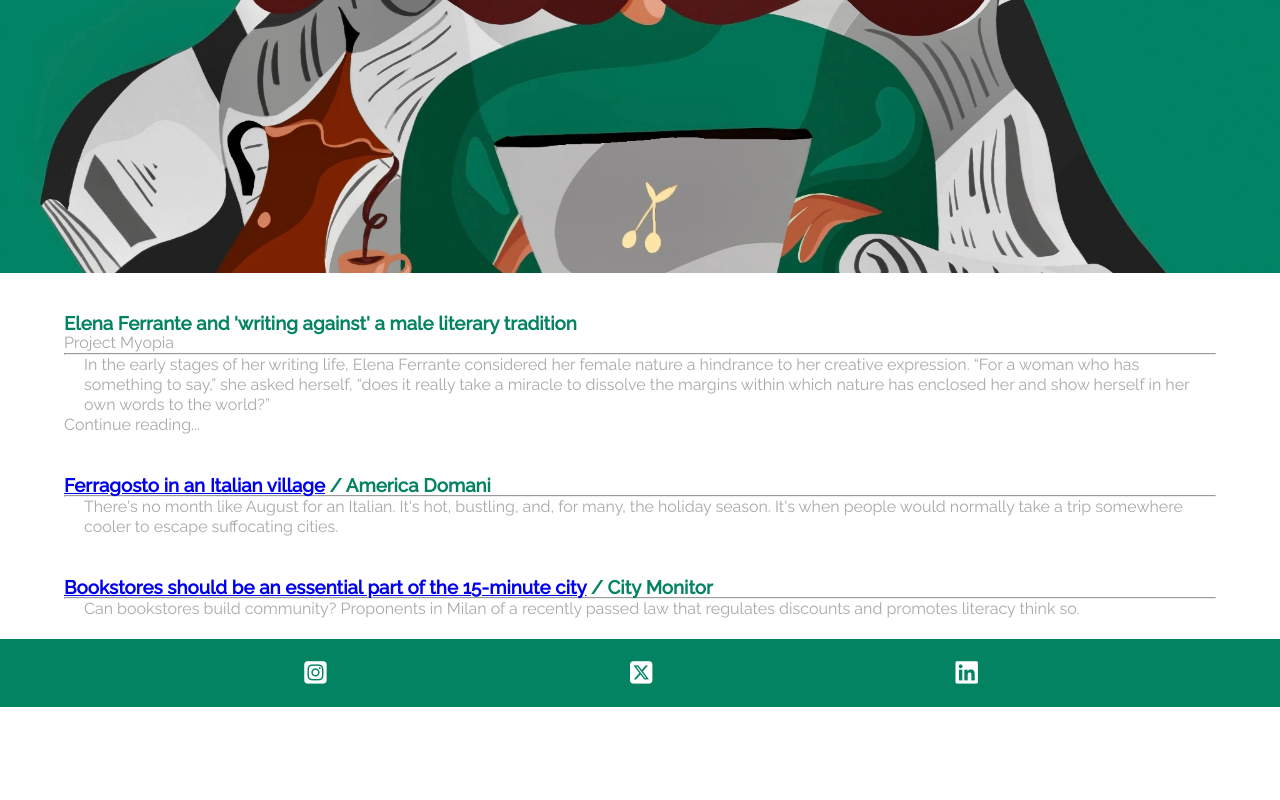
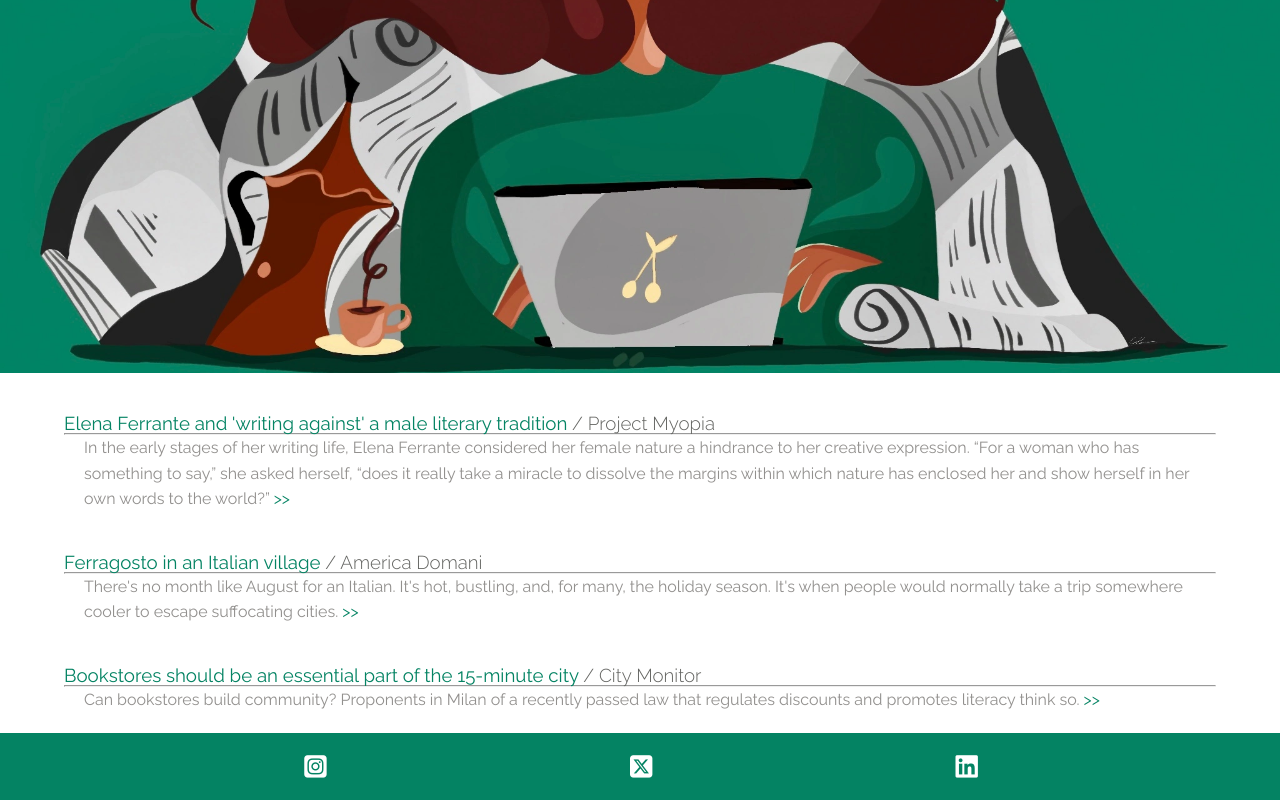
Before and after one commit to StefFrustagli/sfrustagli-freelance-journalist, a plain HTML site: page index.html in a window 1280 px wide. Shown: the part 537-1337 px from the top of the page. Before the commit the page ends 1244 px from the top, so only its background shows below. Drawn offline with Linux system fonts and the light colour scheme.

Commit message:
Add style to 'Selected writings' section to improve readability and navigation

```diff
--- a/assets/css/style.css
+++ b/assets/css/style.css
@@ -116,7 +116,7 @@ main {
 
 /* Hero section */
 #hero {
-    height: 700px;
+    height: 800px;
     width: 100%;
     background: url("../images/hero-image.webp") no-repeat center center/cover;
 }
@@ -126,7 +126,7 @@ main {
 #writings {
     width: 90%;
     margin: 20px auto;
-    color: #darkgrey;
+    color: #92908e;
 }
 
 #writings h2 {
@@ -134,8 +134,8 @@ main {
 }
 
 #writings h3 {
-    text-decoration: none;
     color: #048363;
+    font-weight: 400;
 }
 
 #writings div {
@@ -143,8 +143,19 @@ main {
     margin-bottom: 20px;
 }
 
+.article-link {
+    text-decoration: none;
+    color: #048363;
+}
+
+.publication {
+    color: #626360;
+    font-weight: 300;
+}
+
 #writings p {
     padding: 0 20px;
+    line-height: 1.6;
 }
 
 /* Footer */
--- a/index.html
+++ b/index.html
@@ -13,6 +13,9 @@
       name="keywords"
       content="Stefania Frustagli, Frustagli, journalist, freelancer, freelance journalist, Italian freelancer, Italian journalist, journalism, portfolio, articles, writing, blog"
     />
+
+    <!-- Meta tag to allow different devices to scake the content-->
+    <meta name="viewport" content="width=device-width, initial-scale=1.0" />
 
     <!-- Title -->
     <title>Stefania Frustagli, freelance journalist</title>
@@ -83,38 +86,72 @@
       <section id="writings">
         <h2>Selected writings</h2>
         <div>
-                <br>
-                <h3> Elena Ferrante and 'writing against' a male literary tradition </h3> Project Myopia
-                <hr>
-                <p>In the early stages of her writing life, Elena Ferrante considered her female nature a hindrance to her creative
-                expression. “For a woman who has something to say,” she asked herself, “does it really take a miracle to dissolve the
-                margins within which nature has enclosed her and show herself in her own words to the world?”</p>
-                <div><a href="https://projectmyopia.com/elena-ferrante-and-writing-against-a-male-literary-tradition/" rel="external"
-                    target="_blank" hreflang="en"></a> Continue reading...</div>
+          <br />
+          <h3>
+            Elena Ferrante and 'writing against' a male literary tradition
+            <span class="publication"> / Project Myopia </span>
+          </h3>
+          <hr />
+          <p>
+            In the early stages of her writing life, Elena Ferrante considered
+            her female nature a hindrance to her creative expression. “For a
+            woman who has something to say,” she asked herself, “does it really
+            take a miracle to dissolve the margins within which nature has
+            enclosed her and show herself in her own words to the world?”
+            <a
+              class="article-link"
+              href="https://projectmyopia.com/elena-ferrante-and-writing-against-a-male-literary-tradition/"
+              rel="external"
+              target="_blank"
+              hreflang="en"
+              >>></a
+            >
+          </p>
         </div>
 
         <div>
-                <br>
-                <h3><a href="https://americadomani.com/ferragosto-in-an-italian-village/" rel="external"
-                    target="_blank" hreflang="en">Ferragosto in an Italian village</a> / America Domani</h3>
-                    <hr>
-                <p>There's no month like August for an Italian. It's hot, bustling, and, for many, the holiday season. It's when people
-                would normally take a trip somewhere cooler to escape suffocating cities.</p>
-
+          <br />
+          <h3>
+            Ferragosto in an Italian village
+            <span class="publication"> / America Domani </span>
+          </h3>
+          <hr />
+          <p>
+            There's no month like August for an Italian. It's hot, bustling,
+            and, for many, the holiday season. It's when people would normally
+            take a trip somewhere cooler to escape suffocating cities.
+            <a
+              class="article-link"
+              href="https://americadomani.com/ferragosto-in-an-italian-village/#"
+              rel="external"
+              target="_blank"
+              hreflang="en"
+              >>></a
+            >
+          </p>
         </div>
 
         <div>
-                <br>
-                <h3><a href="https://citymonitor.ai/community/bookstores-should-be-an-essential-part-of-the-15-minute-city" rel="external" target="_blank" hreflang="en">Bookstores should be an essential part of the 15-minute city</a> / City Monitor </h3>
-                <hr>
-                <p>Can bookstores build community? Proponents in Milan of a recently passed law that regulates discounts and promotes
-                literacy think so.</p>
+          <br />
+          <h3>
+            Bookstores should be an essential part of the 15-minute city
+            <span class="publication"> / City Monitor </span>
+          </h3>
+          <hr />
+          <p>
+            Can bookstores build community? Proponents in Milan of a recently
+            passed law that regulates discounts and promotes literacy think so.
+            <a
+              class="article-link"
+              href="https://citymonitor.ai/community/bookstores-should-be-an-essential-part-of-the-15-minute-city"
+              rel="external"
+              target="_blank"
+              hreflang="en"
+              >>></a
+            >
+          </p>
         </div>
-
       </section>
-
-
-
     </main>
 
     <!-- Footer-->
```
Lines whose indentation alone changed are shown as unchanged.
